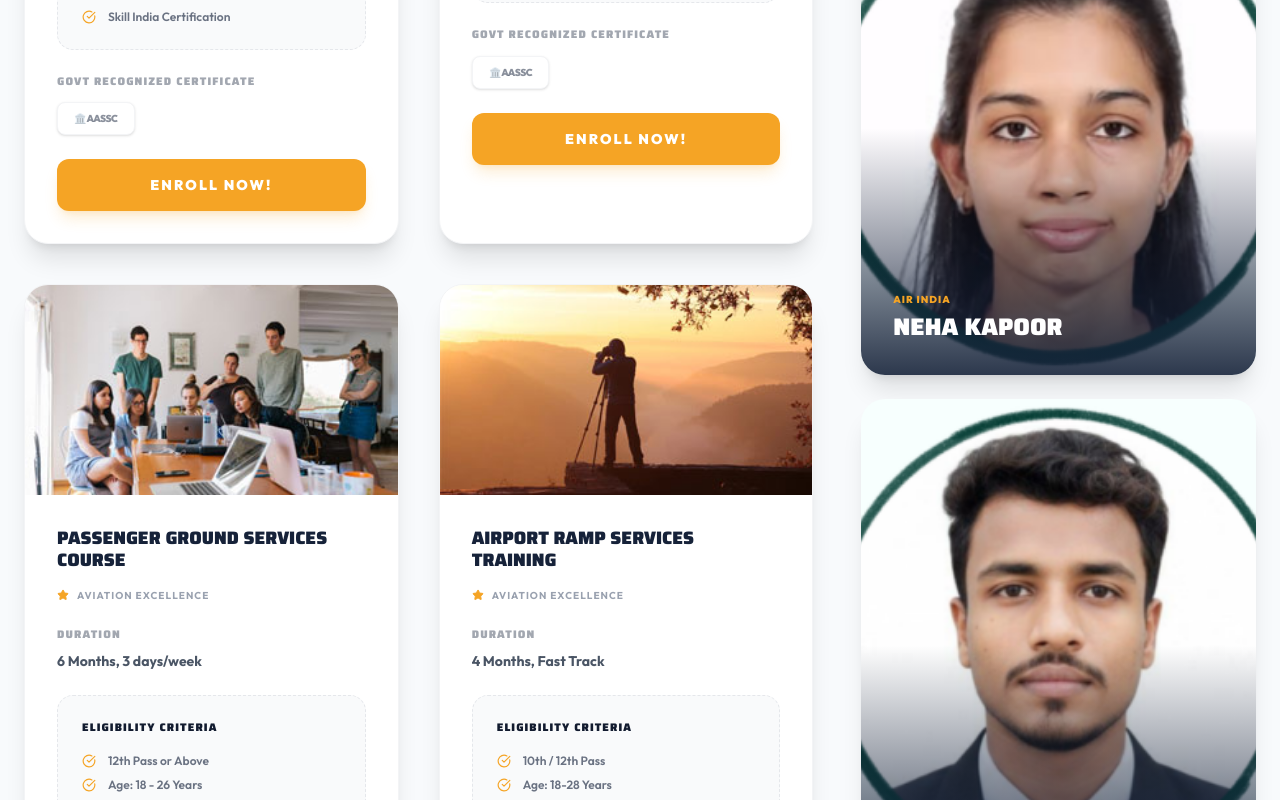
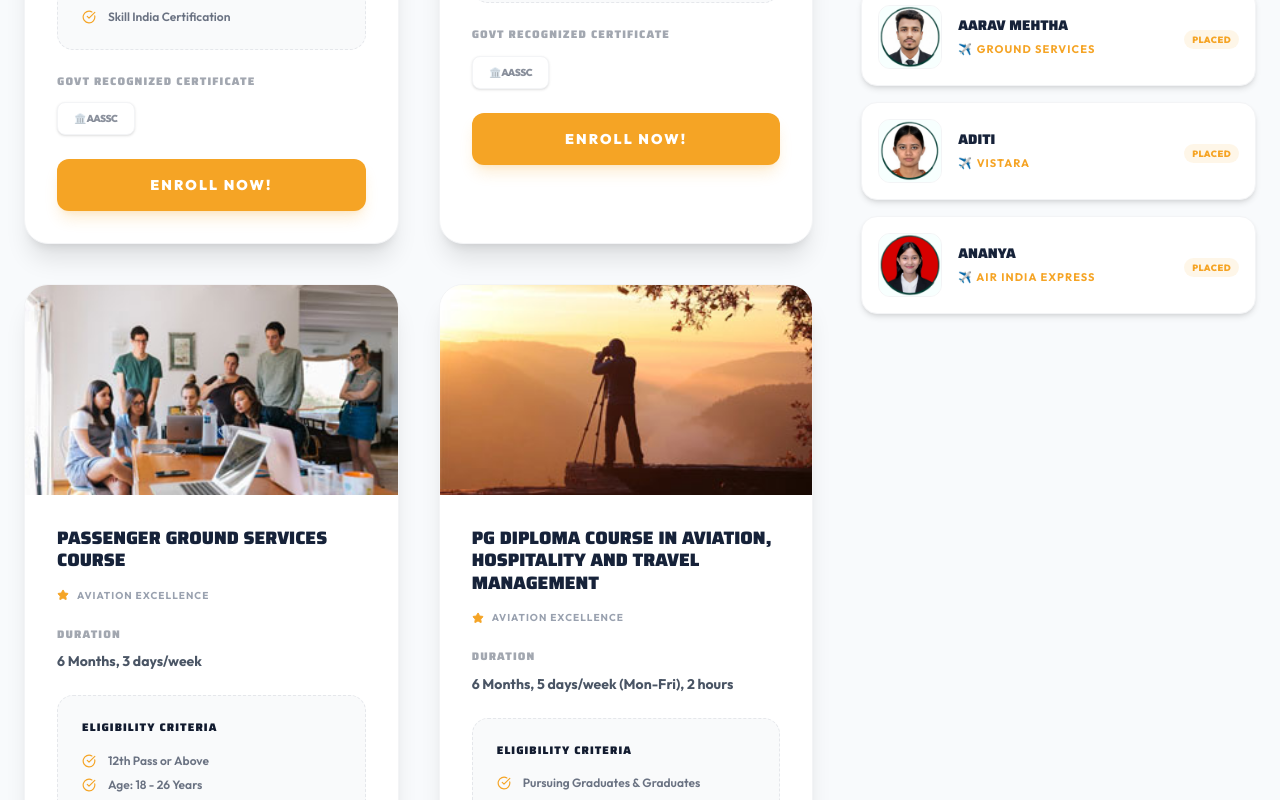
Before and after one commit to studioelemento/saraAviation, a React (Vite) app: page /courses in a window 1280 px wide. Shown: the part 1120-1920 px from the top of the page. Built offline with nearby package versions, Linux system fonts and the light colour scheme.

Commit message:
news page layout changed

```diff
--- a/src/components/Contact.jsx
+++ b/src/components/Contact.jsx
@@ -71,7 +71,7 @@
   return (
     <section className="bg-white">
       {/* Hero Header */}
-      <div className="bg-primary pt-44 md:pt-60 pb-24 md:pb-32 px-6 text-center relative overflow-hidden">
+      <div className="bg-primary pt-60 md:pt-70 pb-24 md:pb-32 px-6 text-center relative overflow-hidden">
         <div className="absolute inset-0 opacity-10">
           <div className="absolute top-0 right-10 w-96 h-96 bg-accent rounded-full blur-[120px]" />
           <div className="absolute bottom-0 left-10 w-96 h-96 bg-blue-400 rounded-full blur-[120px]" />
--- a/src/components/Footer.jsx
+++ b/src/components/Footer.jsx
@@ -60,7 +60,7 @@
   { label: 'About', to: '/about' },
   { label: 'Courses', to: '/courses' },
   { label: 'Placement', to: '/placement' },
-  { label: 'Our Team', to: '/team' },
+  //{ label: 'Our Team', to: '/team' },
   { label: 'Media Gallery', to: '/gallery' },
   { label: 'News & Updates', to: '/news' },
   { label: 'Careers', to: '/careers' },
--- a/src/pages/ContactPage.jsx
+++ b/src/pages/ContactPage.jsx
@@ -2,7 +2,7 @@
 import Contact from "../components/Contact";
 
 const ContactPage = () => (
-  <div className="pt-20">
+  <div className="">
     <Contact />
   </div>
 );
--- a/src/pages/CoursesPage.jsx
+++ b/src/pages/CoursesPage.jsx
@@ -38,10 +38,10 @@
   },
   {
     id: 4,
-    title: "Airport Ramp Services Training",
+    title: "PG Diploma Course in Aviation, Hospitality and Travel Management",
     image: course04,
-    duration: "4 Months, Fast Track",
-    eligibility: ["10th / 12th Pass", "Age: 18-28 Years"],
+    duration: "6 Months, 5 days/week (Mon-Fri), 2 hours",
+    eligibility: ["Pursuing Graduates & Graduates", "Age: 21-27 Years"],
     accreditation: ["Sara", "AASSC"]
   },
   {
@@ -223,25 +223,39 @@
             </motion.div>
 
             {/* Recent Placements */}
-            <div className="space-y-8">
+            <div className="space-y-6">
               <h3 className="text-xl font-black uppercase text-primary tracking-tight px-2 border-l-4 border-accent">Recent Placements</h3>
-              <div className="grid grid-cols-1 sm:grid-cols-2 lg:grid-cols-1 gap-6">
+              <div className="flex flex-col gap-4">
                 {[
                   { name: "Neha Kapoor", role: "Air India", img: "/assets/Sarah Aviation Placements/Neha Kapoor.png" },
-                  { name: "Aarav Mehtha", role: "Ground Services", img: "/assets/Sarah Aviation Placements/Aarav Mehtha.png" }
+                  { name: "Aarav Mehtha", role: "Ground Services", img: "/assets/Sarah Aviation Placements/Aarav Mehtha.png" },
+                  { name: "Aditi", role: "Vistara", img: "/assets/Sarah Aviation Placements/Aditi.png" },
+                  { name: "Ananya", role: "Air India Express", img: "/assets/Sarah Aviation Placements/Ananya.png" },
                 ].map((person, idx) => (
                   <motion.div
                     key={idx}
-                    initial={{ opacity: 0, y: 20 }}
-                    whileInView={{ opacity: 1, y: 0 }}
+                    initial={{ opacity: 0, x: 20 }}
+                    whileInView={{ opacity: 1, x: 0 }}
                     viewport={{ once: true }}
-                    transition={{ delay: idx * 0.2 }}
-                    className="relative rounded-3xl overflow-hidden aspect-[4/5] shadow-xl group"
+                    transition={{ delay: idx * 0.1 }}
+                    className="flex items-center gap-4 bg-white rounded-2xl p-4 shadow-md border border-gray-100 group hover:shadow-xl hover:border-accent/30 transition-all duration-300"
                   >
-                    <img src={person.img} alt={person.name} className="w-full h-full object-cover group-hover:scale-110 transition-transform duration-700" />
-                    <div className="absolute inset-0 bg-gradient-to-t from-primary/90 via-transparent to-transparent flex flex-col justify-end p-8">
-                      <span className="text-accent text-[10px] font-black uppercase tracking-widest mb-1">{person.role}</span>
-                      <h4 className="text-white text-2xl font-black uppercase">{person.name}</h4>
+                    {/* Square avatar */}
+                    <div className="w-16 h-16 rounded-xl overflow-hidden flex-shrink-0 border border-gray-100">
+                      <img
+                        src={person.img}
+                        alt={person.name}
+                        className="w-full h-full object-cover object-top group-hover:scale-110 transition-transform duration-500"
+                      />
+                    </div>
+                    {/* Info */}
+                    <div className="flex-1 min-w-0">
+                      <h4 className="text-sm font-black uppercase text-primary truncate group-hover:text-accent transition-colors">{person.name}</h4>
+                      <span className="text-[11px] font-bold text-accent uppercase tracking-widest">✈ {person.role}</span>
+                    </div>
+                    {/* Badge */}
+                    <div className="flex-shrink-0">
+                      <span className="text-[9px] font-black bg-accent/10 text-accent px-2 py-1 rounded-full uppercase tracking-wider">Placed</span>
                     </div>
                   </motion.div>
                 ))}
--- a/src/pages/NewsPage.jsx
+++ b/src/pages/NewsPage.jsx
@@ -40,14 +40,14 @@
       </section>
 
       {/* Filter & Grid Section */}
-      <section className="py-20 container mx-auto px-6 max-w-7xl">
+      <section className="py-10  container mx-auto px-1 max-w-7xl">
         {/* Category Filters */}
-        <div className="flex flex-wrap justify-center gap-3 mb-12">
+        <div className="flex flex-nowrap overflow-x-auto md:flex-wrap md:justify-center justify-start gap-2 md:gap-5 mb-8 pb-1 scrollbar-hide px-2 md:px-0">
           {categories.map((cat) => (
             <button
               key={cat}
               onClick={() => setActiveCategory(cat)}
-              className={`px-6 py-2.5 rounded-full text-sm font-semibold transition-all duration-300 ${
+              className={`px-4.5 py-2.5 rounded-full text-sm font-semibold transition-all duration-300 ${
                 activeCategory === cat
                   ? "bg-accent text-white shadow-lg shadow-accent/30"
                   : "bg-gray-100 text-gray-600 hover:bg-gray-200"
--- a/src/pages/home/components/AviationCourse.jsx
+++ b/src/pages/home/components/AviationCourse.jsx
@@ -105,7 +105,7 @@
     duration: "Duration: 6 Months, 5 days/week (Mon-Fri) 2 hours",
   },
   {
-    title: "Airport Ramp Services Training",
+    title: "PG Diploma Course in Aviation, Hospitality and Travel Management",
     duration: "Duration: 6 Months, 5 days/week (Mon-Fri) 2 hours",
   },
   {
--- a/src/pages/home/components/PilotHero.jsx
+++ b/src/pages/home/components/PilotHero.jsx
@@ -46,7 +46,7 @@
   }, [paused, next]);
 
   return (
-    <section className="w-full min-h-screen bg-gray-100 flex items-center justify-center px-4 sm:px-6 pt-28 pb-16 md:py-0">
+    <section className="w-full min-h-screen bg-gray-50 flex items-center justify-center px-4 sm:px-6 pt-2   md:py-0">
       <div className="max-w-7xl w-full grid grid-cols-1 md:grid-cols-2 gap-10 md:gap-14 items-center">
 
         {/* Left Content */}
```
